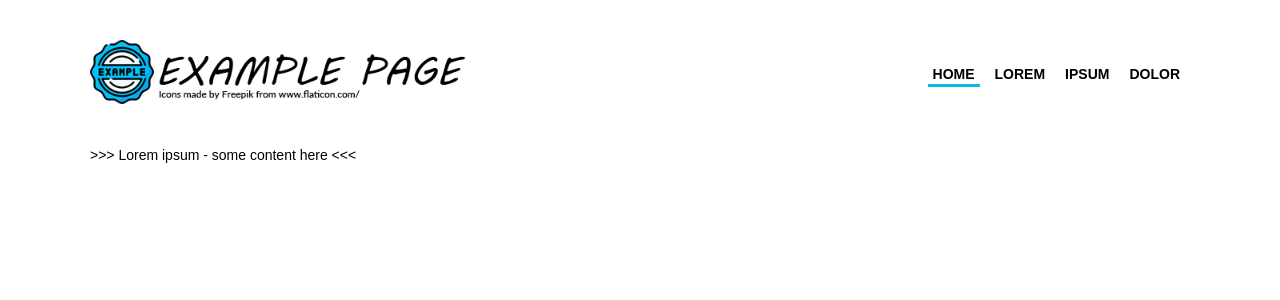
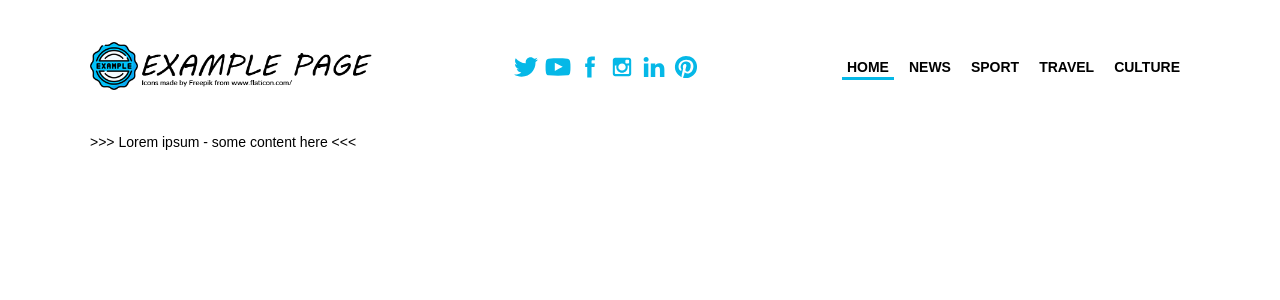
Before and after one commit to jakub-gawryl/example-news-page, a Next.js app: page / in a window 1280 px wide. Shown: the top 300 px of the page. Built offline with nearby package versions, Linux system fonts and the light colour scheme.

Commit message:
Social media component implementation

```diff
--- /dev/null
+++ b/components/molecules/SocialMediaList/SocialMediaList.tsx
@@ -0,0 +1,46 @@
+import React from 'react';
+import SocialMediaItem from './components/SocialMediaItem';
+import { SocialMediaList as SocialMediaListType } from './types';
+import styled from 'styled-components';
+
+type Props = {
+  socialMedia: SocialMediaListType.Item[];
+  svgStyle?: SocialMediaListType.EItemStyle;
+};
+
+const StyledSocialMediaList = styled.div`
+  .social-media {
+    display: flex;
+
+    &__item {
+      margin: 0 2px 0 0;
+      border-radius: 4px;
+      overflow: hidden;
+      width: 30px;
+      height: 30px;
+    }
+  }
+`;
+
+const SocialMediaList: React.FC<Props> = ({
+  socialMedia = [],
+  svgStyle = SocialMediaListType.EItemStyle.FILLED
+}) => {
+  const hasSocialMedia = socialMedia.length > 0;
+
+  return (
+    <StyledSocialMediaList>
+      {hasSocialMedia && (
+        <div className="social-media">
+          {socialMedia.map((item, index) => (
+            <div className="social-media__item" key={index} >
+              <SocialMediaItem item={item} svgStyle={svgStyle} />
+            </div>
+          ))}
+        </div>
+      )}
+    </StyledSocialMediaList>
+  )
+}
+
+export default SocialMediaList;
--- /dev/null
+++ b/components/molecules/SocialMediaList/components/SocialMediaItem.tsx
@@ -0,0 +1,54 @@
+import React from 'react';
+import { SocialMediaList as SocialMediaListType } from '../types';
+import styled from 'styled-components';
+
+type Props = {
+  item: SocialMediaListType.Item;
+  svgStyle: SocialMediaListType.EItemStyle;
+};
+
+type SocialMediaIconsData = {[key in SocialMediaListType.EKind]: string};
+
+const StyledSocialMediaItem = styled.span`
+  display: block;
+
+  a, svg {
+    display: block;
+  }
+
+  svg {
+    width: 100%;
+    height: 100%;
+  }
+`;
+
+// SVG Icons from https://www.svgrepo.com/
+const svgSquareBg = 'M 0,0 V 64 H 64 V 0 Z';
+const icons: SocialMediaIconsData = {
+  twitter: `M 52.24,21.59 C 52.29,22.05 52.29,22.5 52.29,22.95 52.29,36.77 41.76,52.7 22.55,52.7 16.64,52.7 11.15,50.96 6.52,48.01 7.33,48.1 8.17,48.15 9.01,48.15 13.91,48.15 18.41,46.47 21.99,43.65 17.43,43.6 13.57,40.57 12.23,36.42 12.88,36.54 13.53,36.6 14.2,36.6 15.15,36.6 16.07,36.46 16.95,36.23 12.17,35.28 8.57,31.05 8.57,25.99 8.57,25.94 8.57,25.9 8.57,25.85 9.98,26.64 11.59,27.11 13.3,27.16 10.5,25.28 8.65,22.09 8.65,18.46 8.65,16.54 9.16,14.75 10.07,13.21 15.23,19.53 22.93,23.69 31.61,24.13 31.42,23.35 31.34,22.56 31.34,21.74 31.34,15.98 36.01,11.29 41.79,11.29 44.78,11.29 47.5,12.56 49.42,14.6 51.81,14.12 54.02,13.25 56.08,12.06 55.29,14.49 53.64,16.54 51.48,17.84 53.6,17.59 55.61,17.03 57.5,16.19 56.08,18.29 54.3,20.12 52.24,21.59 Z`,
+  facebook: `M 42.33,17.62 H 37.33 C 36.35,17.62 35.34,18.63 35.34,19.4 V 24.5 H 42.32 C 42.05,28.41 41.47,31.98 41.47,31.98 H 35.31 V 54.15 H 26.12 V 31.98 H 21.66 V 24.52 H 26.12 V 18.42 C 26.12,17.31 25.9,9.846 35.53,9.846 H 42.33Z`,
+  instagram: `M 17.43,12.39 H 46.57 C 49.35,12.39 51.61,14.65 51.61,17.43 V 46.57 C 51.61,49.35 49.35,51.61 46.57,51.61 H 17.43 C 14.66,51.61 12.4,49.35 12.4,46.57 V 17.43 C 12.4,14.65 14.66,12.39 17.43,12.39 Z M 40.96,16.75 C 39.99,16.75 39.19,17.54 39.19,18.51 V 22.74 C 39.19,23.71 39.99,24.51 40.96,24.51 H 45.39 C 46.37,24.51 47.16,23.71 47.16,22.74 V 18.51 C 47.16,17.54 46.37,16.75 45.39,16.75 45.39,16.75 40.96,16.75 40.96,16.75 Z M 47.17,28.97 H 43.72 C 44.06,30.04 44.22,31.17 44.22,32.34 44.22,38.86 38.76,44.15 32.03,44.15 25.31,44.15 19.84,38.86 19.84,32.34 19.84,31.17 20.02,30.04 20.35,28.97 H 16.75 V 45.54 C 16.75,46.4 17.46,47.09 18.31,47.09 H 45.61 C 46.48,47.09 47.17,46.4 47.17,45.54 Z M 32.03,24.28 C 27.7,24.28 24.16,27.7 24.16,31.91 24.16,36.13 27.7,39.55 32.03,39.55 36.39,39.55 39.91,36.13 39.91,31.91 39.91,27.7 36.39,24.28 32.03,24.28Z`,
+  youtube: `M 57.71,44.63 C 57.05,47.45 54.74,49.53 51.96,49.83 45.36,50.59 38.7,50.59 32.05,50.59 25.4,50.59 18.73,50.59 12.13,49.83 9.35,49.53 7.04,47.45 6.38,44.63 5.47,40.59 5.47,36.19 5.47,32.05 5.47,27.9 5.48,23.51 6.39,19.47 7.04,16.65 9.36,14.57 12.14,14.27 18.74,13.51 25.4,13.51 32.06,13.51 38.7,13.51 45.37,13.51 51.97,14.27 54.74,14.57 57.06,16.65 57.72,19.47 58.64,23.51 58.64,27.9 58.64,32.05 58.64,36.19 58.64,40.59 57.71,44.63 Z M 25.19,40.29 C 30.84,37.38 36.43,34.47 42.09,31.53 36.42,28.57 30.83,25.67 25.19,22.71 Z`,
+  linkedin: `M 19.91,53.17 H 10.41 V 24.61 H 19.91 Z M 15.16,20.7 H 15.09 C 11.9,20.7 9.849,18.51 9.849,15.77 9.849,12.96 11.97,10.83 15.22,10.83 18.46,10.83 20.46,12.96 20.54,15.77 20.54,18.51 18.46,20.7 15.16,20.7 Z M 54.15,53.17 H 44.66 V 37.88 C 44.66,34.05 43.28,31.42 39.84,31.42 37.23,31.42 35.65,33.19 34.97,34.9 34.72,35.52 34.66,36.37 34.66,37.23 V 53.17 H 25.16 C 25.16,53.17 25.29,27.28 25.16,24.61 H 34.66 V 28.65 C 35.93,26.71 38.18,23.92 43.22,23.92 49.47,23.92 54.15,28.02 54.15,36.79Z`,
+  pinterest: `M 54.03,40.59 C 49.01,53.38 35.59,57.9 25.5,54.74 26.26,52.84 27.12,51.03 27.74,49.1 28.38,47.2 28.78,45.19 29.25,43.33 29.66,43.71 30.07,44.03 30.5,44.4 32.72,46.14 35.24,46.34 37.88,45.67 40.68,45.02 42.93,43.41 44.57,41.08 47.33,37.12 48.31,32.65 47.62,27.95 46.95,23.07 44.07,19.55 39.54,17.77 32.73,15.1 26.27,16 20.68,20.91 16.38,24.67 14.93,31.06 17,36.03 17.72,37.75 18.85,39.11 20.56,39.92 21.44,40.33 21.8,40.17 22.05,39.25 22.08,39.19 22.1,39.13 22.12,39.06 22.61,37.78 22.49,36.74 21.63,35.52 20.07,33.29 20.35,30.7 21.1,28.22 22.53,23.52 26.73,20.39 31.66,20.34 32.97,20.33 34.33,20.44 35.61,20.75 39.4,21.68 41.85,24.61 42.1,28.51 42.31,31.63 41.81,34.67 40.45,37.53 39.78,38.94 38.9,40.2 37.57,41.08 36.34,41.93 34.98,42.26 33.5,41.85 31.48,41.36 30.32,39.48 30.84,37.46 31.37,35.35 32.05,33.29 32.58,31.18 32.8,30.29 32.91,29.32 32.83,28.41 32.57,25.94 30.24,24.79 28.06,25.99 26.53,26.84 25.79,28.26 25.45,29.89 25.1,31.57 25.27,33.23 25.82,34.87 25.93,35.2 25.94,35.6 25.86,35.94 24.87,40.27 23.82,44.57 22.87,48.93 22.61,50.17 22.65,51.52 22.56,52.8 22.54,53.09 22.56,53.33 22.56,53.66 12.11,49.3 5.309,36.84 9.634,24.21 13.92,11.71 27.75,5.169 40.21,9.795 52.72,14.44 58.89,28.22 54.03,40.59Z`
+};
+
+const SocialMediaItem: React.FC<Props> = ({item, svgStyle}) => {
+  const {FILLED, INVERTED, OUTLINED} = SocialMediaListType.EItemStyle;
+
+  const isInverted = svgStyle === INVERTED;
+  const fill = isInverted || svgStyle === FILLED ? 'currentColor' : 'none';
+  const stroke = svgStyle === OUTLINED ? 'currentColor' : 'none';
+
+  return (
+    <StyledSocialMediaItem>
+      <a href={item.url} target="_blank" rel="noreferrer" title={item.title || ''}>
+        <svg width="100%" height="100%" viewBox="0 0 64 64" version="1.1">
+          <path fill={fill} stroke={stroke} strokeWidth="5%" d={`${isInverted ? svgSquareBg : ``}${icons[item.kind]}`} />
+        </svg>
+      </a>
+    </StyledSocialMediaItem>
+  )
+}
+
+export default SocialMediaItem;
--- /dev/null
+++ b/components/molecules/SocialMediaList/index.tsx
@@ -0,0 +1,7 @@
+import SocialMediaListComp from './SocialMediaList';
+import { SocialMediaList } from './types';
+
+export {
+  SocialMediaListComp as default,
+  SocialMediaList
+};
--- /dev/null
+++ b/components/molecules/SocialMediaList/types.tsx
@@ -0,0 +1,24 @@
+export namespace SocialMediaList {
+  export enum EKind {
+    TWITTER = 'twitter',
+    FACEBOOK = 'facebook',
+    YOUTUBE = 'youtube',
+    INSTAGRAM = 'instagram',
+    LINKED_IN = 'linkedin',
+    PINTEREST = 'pinterest'
+  };
+
+  export enum EItemStyle {
+    FILLED = 'filled',
+    INVERTED = 'inverted',
+    OUTLINED = 'outlined'
+  };
+
+  export type Item = {
+    kind: EKind;
+    url: string;
+    title?: string;
+  };
+
+  export type Items = Item[];
+};
--- a/components/organisms/Header/Header.tsx
+++ b/components/organisms/Header/Header.tsx
@@ -6,6 +6,7 @@ import MobileMenu from 'components/organisms/MobileMenu';
 import usePageScroll from 'hooks/usePageScroll';
 import styled from 'styled-components';
 import MenuList, { MenuList as MenuListNS } from 'components/molecules/MenuList';
+import SocialMediaList, { SocialMediaList as SocialMediaListType } from 'components/molecules/SocialMediaList';
 
 type Props = {
   companyName?: string;
@@ -46,16 +47,49 @@ const menuItems: MenuListNS.Items = [
     active: true
   },
   {
-    caption: 'Lorem',
-    href: '/lorem'
+    caption: 'News',
+    href: '/news'
   },
   {
-    caption: 'Ipsum',
-    href: '/ipsum'
+    caption: 'Sport',
+    href: '/sport'
   },
   {
-    caption: 'Dolor',
-    href: '/dolor'
+    caption: 'Travel',
+    href: '/travel'
+  },
+  {
+    caption: 'Culture',
+    href: '/culture'
+  }
+];
+
+const socialMedia: SocialMediaListType.Items = [
+  {
+    kind: SocialMediaListType.EKind.TWITTER,
+    url: 'https://twitter.com',
+    title: 'Check out our twitter!'
+  },
+  {
+    kind: SocialMediaListType.EKind.YOUTUBE,
+    url: 'https://youtube.com'
+  },
+  {
+    kind: SocialMediaListType.EKind.FACEBOOK,
+    url: 'https://facebook.com'
+  },
+  {
+    kind: SocialMediaListType.EKind.INSTAGRAM,
+    url: 'https://instagram.com'
+  },
+  {
+    kind: SocialMediaListType.EKind.LINKED_IN,
+    url: 'https://linkedin.com'
+  }
+  ,
+  {
+    kind: SocialMediaListType.EKind.PINTEREST,
+    url: 'https://pinterest.com'
   }
 ];
 
@@ -78,11 +112,16 @@ const Header: React.FC<Props> = ({fixedHeaderAt = 10}) => {
       <div className="page-header__inner">
         <div className="container">
           <div className="page-header__content" ref={contentRef}>
+            {/* TODO: Move logo to separate component */}
             <Link href="/" passHref>
               <a>
-                <Image src="/logo.png" alt="Example logo" width={384} height={64} title="Example Page" />
+                <Image src="/logo.png" alt="Example logo" width={288} height={48} title="Example Page" />
               </a>
             </Link>
+
+            <div style={{color: '#05B8E7'}}>
+              <SocialMediaList socialMedia={socialMedia} />
+            </div>
 
             <MainMenu>
               <MenuList menuItems={menuItems} />
@@ -91,6 +130,7 @@ const Header: React.FC<Props> = ({fixedHeaderAt = 10}) => {
             <MobileMenu>
               <MenuList menuItems={menuItems} mobileMenu={true} />
             </MobileMenu>
+
           </div>
         </div>
       </div>
--- a/components/organisms/MainMenu/MainMenu.tsx
+++ b/components/organisms/MainMenu/MainMenu.tsx
@@ -7,9 +7,7 @@ type MainMenuProps = {
 
 const StyledMainMenu = styled.div`
   @media screen and (max-width: 768px) {
-    .main-menu {
-      display: none;
-    }
+    display: none;
   }
 `;
 
@@ -23,4 +21,4 @@ const MainMenu: React.FC<MainMenuProps> = ({children}) => {
   )
 }
 
-export default MainMenu
+export default MainMenu;
```
